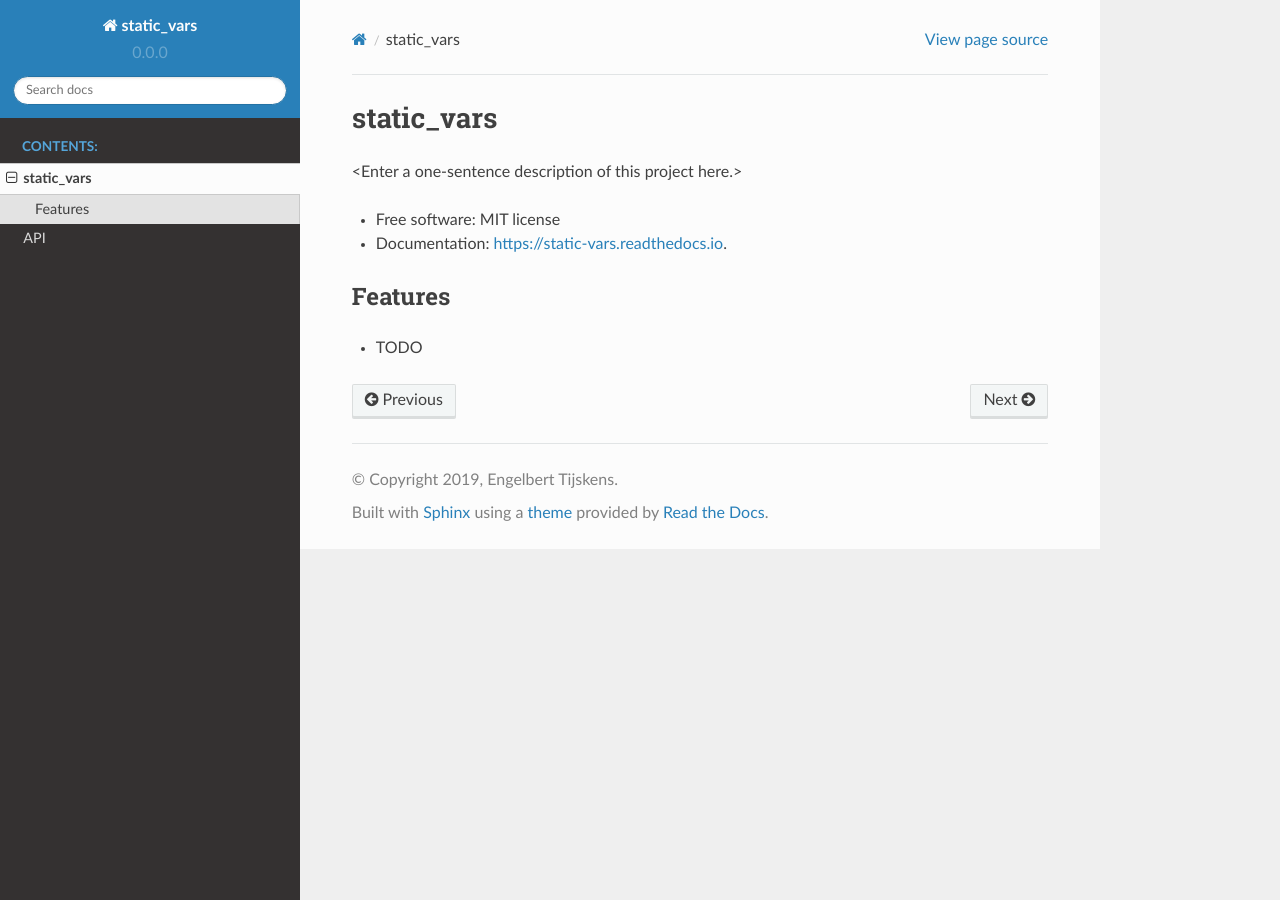
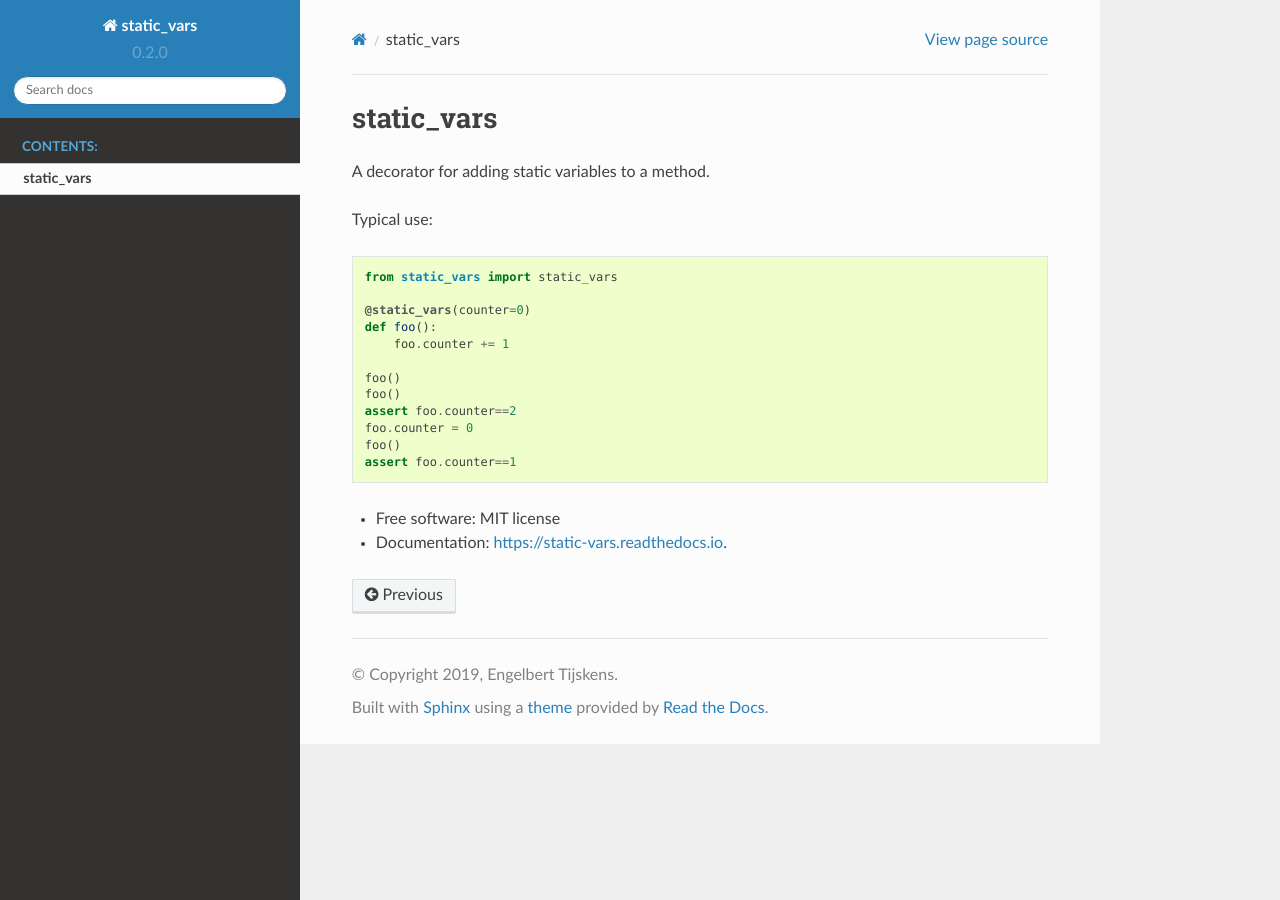
Before and after one commit to etijskens/static_vars, a Sphinx documentation site: the page built from docs/readme.rst, in a window 1280 px wide. Built offline with Sphinx 7.4.7 and the Read the Docs theme 2.0.0, drawn with Linux system fonts in a browser that asks for light colours.

Commit message:
static_vars

```diff
--- a/README.rst
+++ b/README.rst
@@ -2,16 +2,24 @@
 static_vars
 ===========
 
+A decorator for adding static variables to a method.
 
+Typical use:
 
-<Enter a one-sentence description of this project here.>
+.. code-block:: python
 
+    from static_vars import static_vars
+
+    @static_vars(counter=0)
+    def foo():
+        foo.counter += 1
+
+    foo()
+    foo()
+    assert foo.counter==2
+    foo.counter = 0
+    foo()
+    assert foo.counter==1
 
 * Free software: MIT license
 * Documentation: https://static-vars.readthedocs.io.
-
-
-Features
---------
-
-* TODO
--- a/docs/index.rst
+++ b/docs/index.rst
@@ -7,7 +7,7 @@ Welcome to static_vars's documentation!
    :caption: Contents:
 
    readme
-   api
+#   api
 
 ##################
 Indices and tables
--- a/pyproject.toml
+++ b/pyproject.toml
@@ -1,6 +1,6 @@
 [tool.poetry]
 name = "static_vars"
-version = "0.0.0"
+version = "0.2.0"
 description = "<Enter a one-sentence description of this project here.>"
 authors = ["Engelbert Tijskens <engelbert.tijskens@uantwerpen.be>"]
 license = "MIT"
```
Also changed, not shown: static_vars.py (+10 -11 lines), 3 other files.
